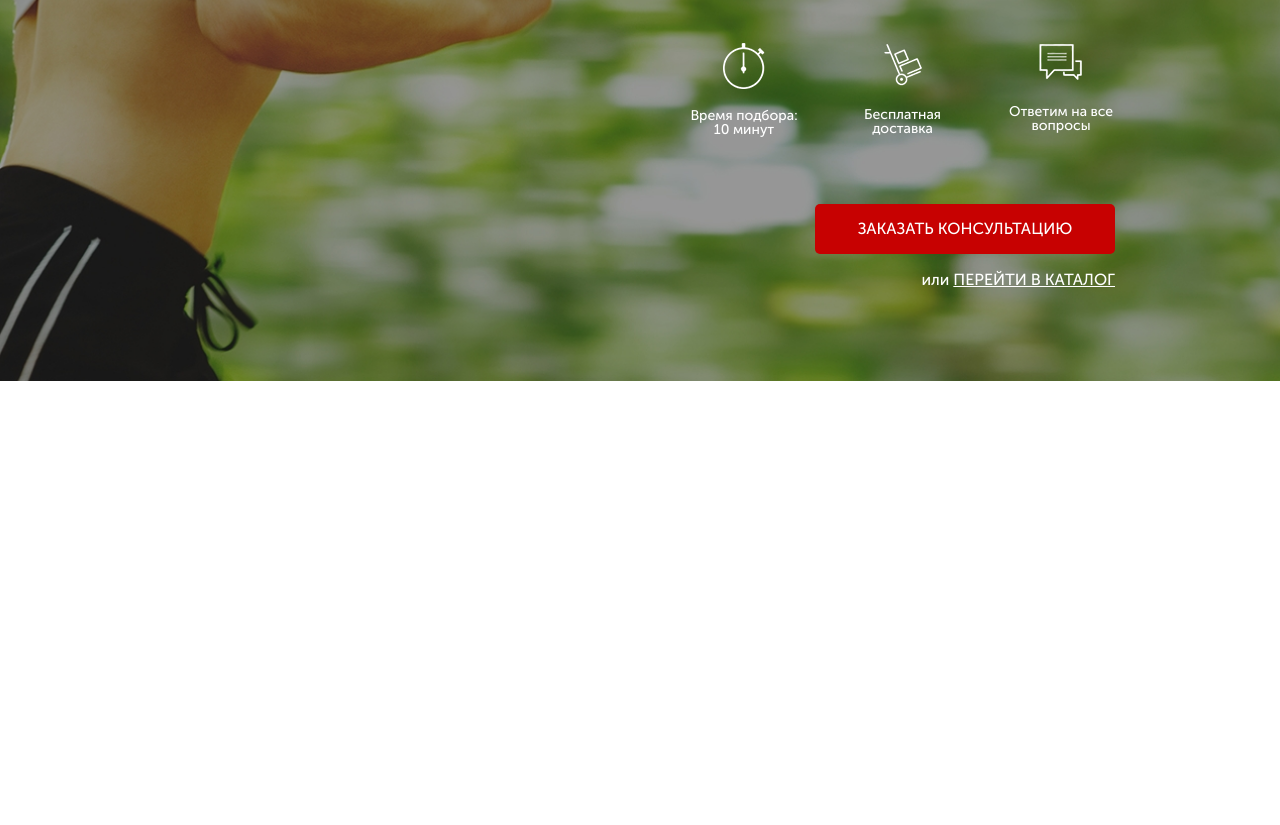
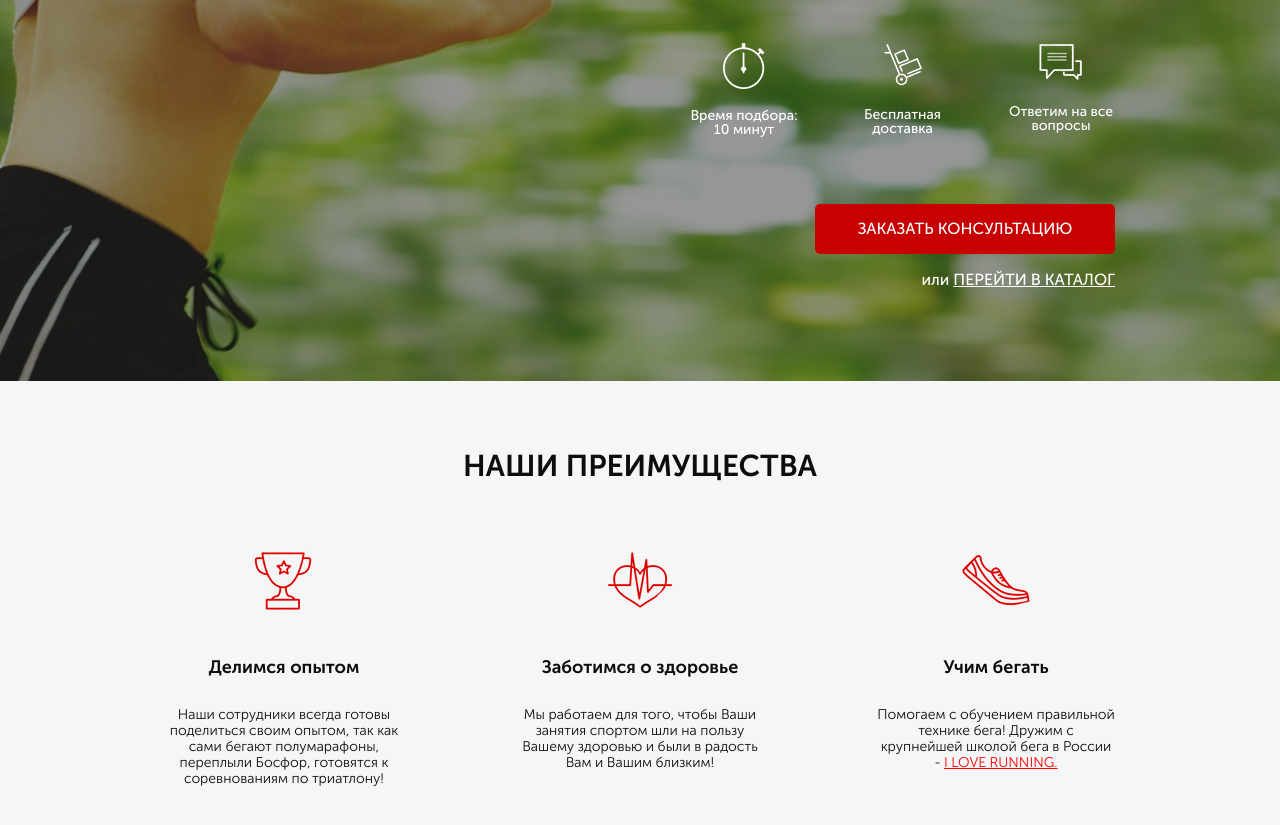
Before and after one commit to narzillo83/Pulses, a website: page src/index.html in a window 1280 px wide. Shown: the part 275-1100 px from the top of the page. Before the commit the page ends 800 px from the top, so only its background shows below. Drawn offline with Linux system fonts and the light colour scheme.

Commit message:
2020-12-21-01

```diff
--- a/src/index.html
+++ b/src/index.html
@@ -9,6 +9,7 @@
     <title>Pulse</title>
 </head>
 <body>
+
     <div class="promo">
         <div class="container">
             <header class="header">
@@ -24,7 +25,6 @@
                     <button class="button">заказать звонок</button>
                 </div>
             </header>
-
             <div class="promo__wrapper">
                 <h1 class="promo__header">Подбор пульсометра</h1>
                 <h2 class="promo__subheader">с учётом Вашего уровня подготовки</h2>
@@ -50,5 +50,31 @@
             </div>
         </div>
     </div>
+
+    <div class="advantages">
+        <div class="container">
+            <h2 class="title">НАШИ ПРЕИМУЩЕСТВА</h2>
+            <div class="advantages__wrapper">
+                <div class="advantages__item">
+                    <img src="icons/advantages/cup.png" alt="cup" class="advantages__icon">
+                    <div class="advantages__subtitle">Делимся опытом</div>
+                    <div class="advantages__descr">Наши сотрудники всегда готовы поделиться своим опытом,
+                        так как сами бегают полумарафоны, переплыли Босфор, готовятся к соревнованиям по триатлону!</div>
+                </div>
+                <div class="advantages__item">
+                    <img src="icons/advantages/heart.png" alt="heart" class="advantages__icon">
+                    <div class="advantages__subtitle">Заботимся о здоровье</div>
+                    <div class="advantages__descr">Мы работаем для того,
+                        чтобы Ваши занятия спортом шли на пользу Вашему здоровью и были в радость Вам и Вашим близким!</div>
+                </div>
+                <div class="advantages__item">
+                    <img src="icons/advantages/shoe.png" alt="shoe" class="advantages__icon">
+                    <div class="advantages__subtitle">Учим бегать</div>
+                    <div class="advantages__descr">Помогаем с обучением правильной технике бега! Дружим с крупнейшей школой бега в России - <a href="#">I LOVE RUNNING.</a></div>
+                </div>
+            </div>
+        </div>
+    </div>
+
 </body>
 </html>
--- a/src/sass/blocks/_advantages.scss
+++ b/src/sass/blocks/_advantages.scss
@@ -0,0 +1,39 @@
+.advantages
+{
+    background-color: #f6f6f6;
+    padding: 70px 0 78px 0;
+    &__wrapper
+    {
+        display: flex;
+        justify-content: space-between;
+        margin-top: 65px;
+    }
+    &__item
+    {
+        display: flex;
+        flex-direction: column;
+        align-items: center;
+        max-width: 238px;
+    }
+    &__subtitle
+    {
+        margin-top: 38px;
+        font-size: 18px;
+        font-weight: 700;
+        color: #0d0d0d;
+    }
+    &__descr
+    {
+        margin-top: 26px;
+        font-size: 14px;
+        line-height: 16px;
+        font-weight: 300;
+        color: #0d0d0d;
+        text-align: center;
+        a
+        {
+            text-decoration: underline;
+            color: #ff0000;
+        }
+    }
+}
--- a/src/sass/blocks/_promo.scss
+++ b/src/sass/blocks/_promo.scss
@@ -2,7 +2,7 @@
 {
     min-height: 650px;
     padding: 21px 0 93px 0;
-    background: url(../../img/main.jpg) center (center/cover) no-repeat;
+    background: url(../img/main.jpg) center (center/cover) no-repeat;
     &__wrapper
     {
         display: flex;
--- a/src/sass/blocks/_titles.scss
+++ b/src/sass/blocks/_titles.scss
@@ -0,0 +1,9 @@
+.title
+{
+    font-size: 30px;
+    line-height: 30px;
+    font-weight: 700;
+    color: #0d0d0d;
+    margin: 0 auto;
+    text-align: center;
+}
```
Also changed, not shown: src/css/style.min.css, src/sass/style.scss (line endings or trailing spaces).
